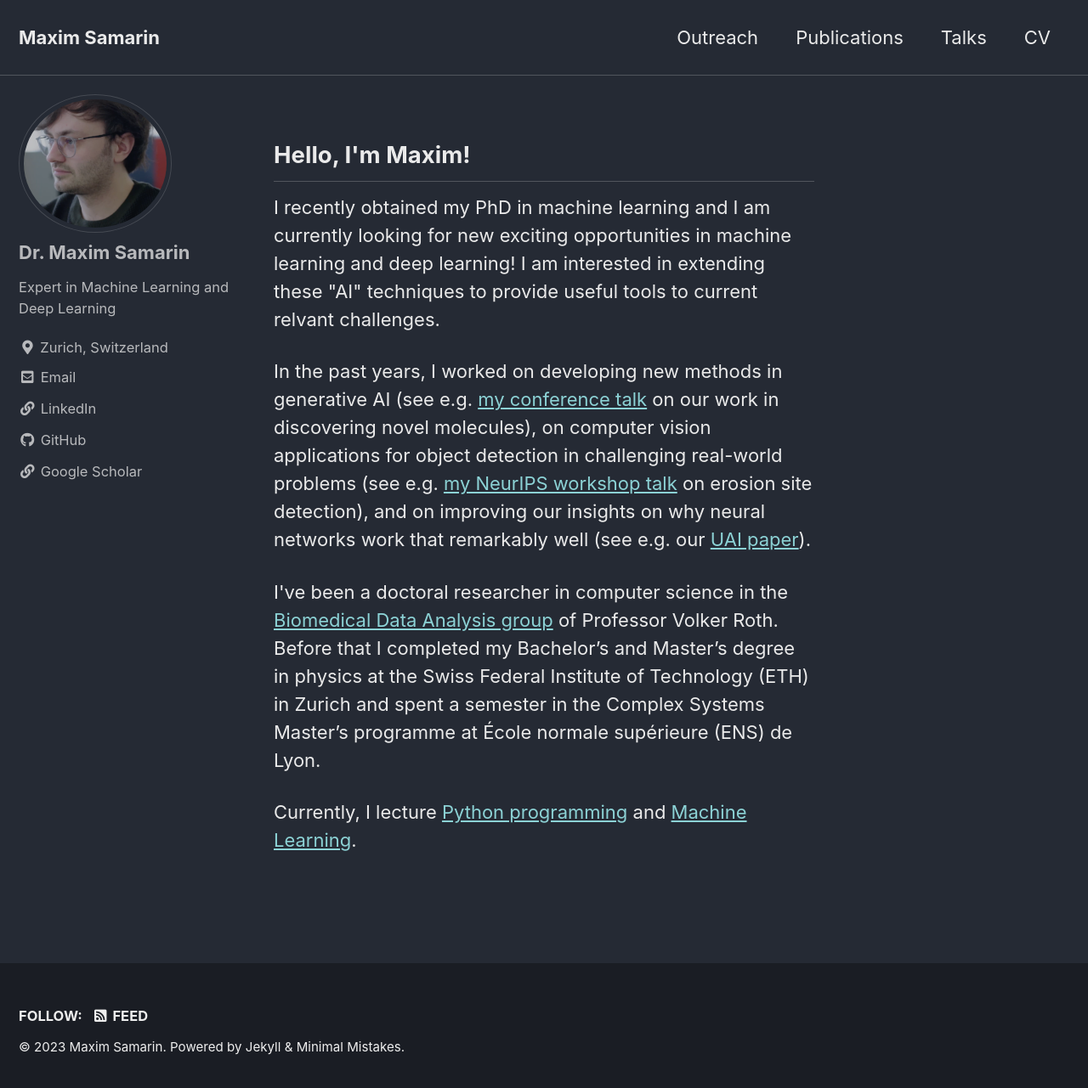
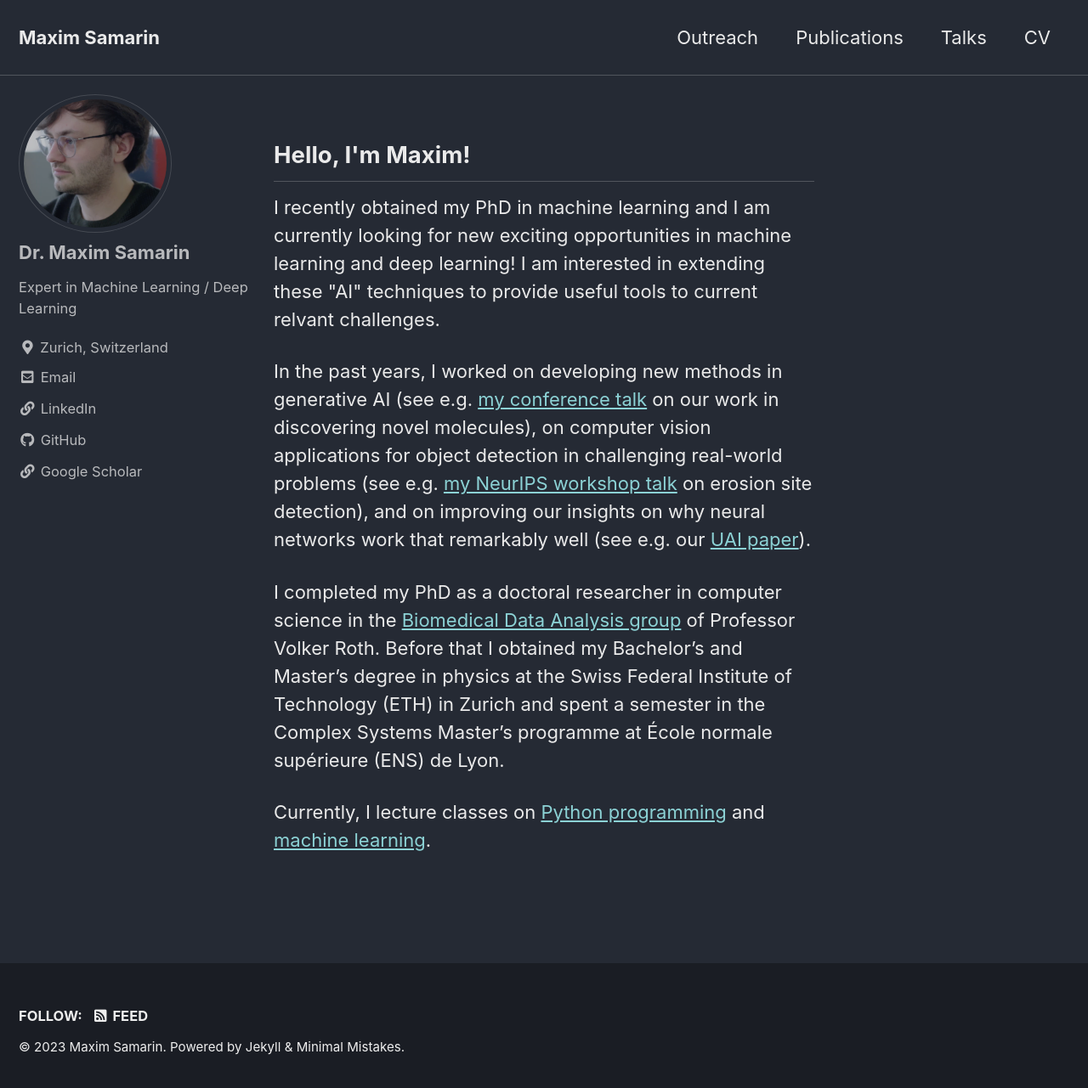
Before and after one commit to samarinm/samarinm.github.io, a Jekyll site: the page built from index.html, in a window 1280 px wide and 1289 px high. Shown: the top 1281 px of the window at 85% size. Built offline with Jekyll 4.4.1, drawn with Linux system fonts in a browser that asks for light colours; cached includes are drawn as plain includes; the list of posts is cut into pages by our own code.

Commit message:
update index

```diff
--- a/_config.yml
+++ b/_config.yml
@@ -104,7 +104,7 @@ analytics:
 author:
   name             : "Dr. Maxim Samarin"
   avatar           : "/assets/images/maxim.png"
-  bio              : "Expert in Machine Learning and Deep Learning"
+  bio              : "Expert in Machine Learning / Deep Learning"
   location         : "Zurich, Switzerland"
   email            :
   links:
--- a/index.html
+++ b/index.html
@@ -15,8 +15,8 @@ author_profile: true
     In the past years, I worked on developing new methods in generative AI (see e.g. <a href="https://www.youtube.com/watch?v=wdbSLlmBTBI">my conference talk</a> on our work in discovering novel molecules), on computer vision applications for object detection in challenging real-world problems (see e.g. <a href="https://slideslive.com/38941241/segmentation-of-soil-degradation-sites-in-swiss-alpine-grasslands-with-deep-learning">my NeurIPS workshop talk</a> on erosion site detection), and on improving our insights on why neural networks work that remarkably well (see e.g. our <a href="https://proceedings.mlr.press/v180/samarin22a.html">UAI paper</a>).
 </p>
 <p>
-    I've been a doctoral researcher in computer science in the <a href="https://bmda.dmi.unibas.ch/">Biomedical Data Analysis group</a> of Professor Volker Roth. Before that I completed my Bachelor’s and Master’s degree in physics at the Swiss Federal Institute of Technology (ETH) in Zurich and spent a semester in the Complex Systems Master’s programme at École normale supérieure (ENS) de Lyon.
+    I completed my PhD as a doctoral researcher in computer science in the <a href="https://bmda.dmi.unibas.ch/">Biomedical Data Analysis group</a> of Professor Volker Roth. Before that I obtained my Bachelor’s and Master’s degree in physics at the Swiss Federal Institute of Technology (ETH) in Zurich and spent a semester in the Complex Systems Master’s programme at École normale supérieure (ENS) de Lyon.
 </p>
 <p>
-    Currently, I lecture <a href="https://fortbildung.unibas.ch/courses/organizer/scientific-tools/python-crash-course-for-beginners-296174">Python programming</a> and <a href="https://fortbildung.unibas.ch/courses/organizer/scientific-tools/advanced-python-and-machine-learning-296175">Machine Learning</a>.
+    Currently, I lecture classes on <a href="https://fortbildung.unibas.ch/courses/organizer/scientific-tools/python-crash-course-for-beginners-296174">Python programming</a> and <a href="https://fortbildung.unibas.ch/courses/organizer/scientific-tools/advanced-python-and-machine-learning-296175">machine learning</a>.
 </p>
```
